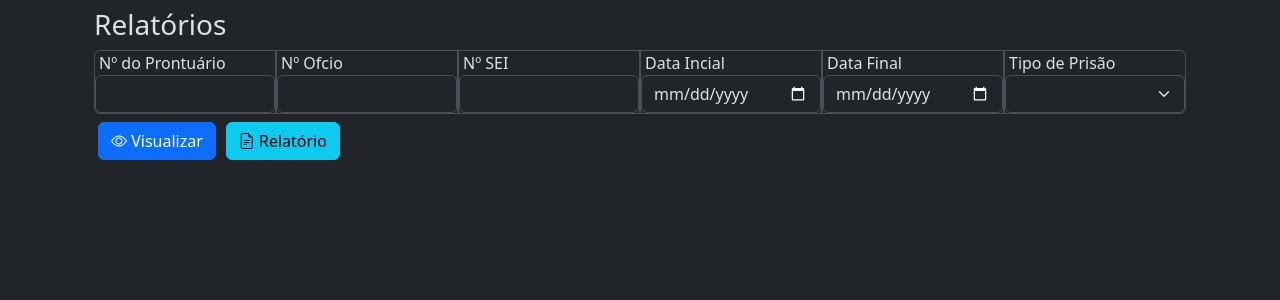
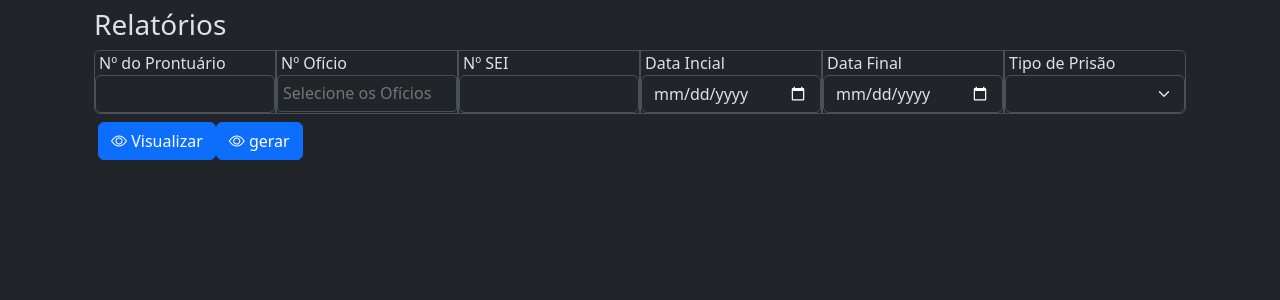
Before and after one commit to agneswanderlei/CREED-2, a Django app: page /relatorios/ in a window 1280 px wide. Shown: the part 56-356 px from the top of the page. Run offline with Django 5.2, Linux system fonts and the light colour scheme; some libraries are stand-ins or nearby versions.

Commit message:
tentando gerar pdf

```diff
--- a/app/templates/base.html
+++ b/app/templates/base.html
@@ -14,6 +14,10 @@
     <link href="https://cdn.jsdelivr.net/npm/select2@4.1.0-rc.0/dist/css/select2.min.css" rel="stylesheet" />
     <script src="https://code.jquery.com/jquery-3.6.0.min.js"></script>
     <script src="https://cdn.jsdelivr.net/npm/select2@4.1.0-rc.0/dist/js/select2.min.js"></script>
+    <!-- jschoices -->
+    <link rel="stylesheet" href="https://cdn.jsdelivr.net/npm/choices.js/public/assets/styles/choices.min.css">
+    <script src="https://cdn.jsdelivr.net/npm/choices.js/public/assets/scripts/choices.min.js"></script>
+
 
 
 </head>
--- /dev/null
+++ b/relatorios/templates/partials/oficios_options.html
@@ -0,0 +1,4 @@
+<option value="">Selecione os Ofícios</option>
+{% for oficio in oficios %}
+    <option value="{{ oficio.id }}">{{ oficio.n_oficios }}</option>
+{% endfor %}
--- a/relatorios/templates/relatorio_index.html
+++ b/relatorios/templates/relatorio_index.html
@@ -5,6 +5,7 @@
 {% endblock title %}
 
 {% block content %}
+
 <div class="container-fluid mt-5 align-content-center">
   <!-- Filtros -->
   <h3>Relatórios</h3>
@@ -14,12 +15,24 @@
       <div class="input-group">
         <div class="col- form-control ms-0 p-0">
           <label class="ms-1">Nº do Prontuário</label>
-          <input class="form-control" type="text" name="n_pront" id="n_pront" value="{{ request.GET.n_pront }}">
+          <input class="form-control" type="text" name="n_pront" id="n_pront"
+                 hx-get="{% url 'get_oficios' %}"
+                 hx-target="#n_oficio"
+                 hx-trigger="input changed delay:500ms"
+                 hx-include="[name=n_pront]" />
       </div>
       <div class="col- form-control ms-0 p-0">
-              <label class="ms-1">Nº Ofcio</label>
-              <input class="form-control" type="text" name="n_oficio" value="{{ request.GET.n_oficio }}">
+        <label class="ms-1">Nº Ofício</label>
+        <select class="form-select" name="n_oficio" id="n_oficio" multiple>
+            <option value="">Selecione os Ofícios</option>
+        </select>
       </div>
+      <!-- <div class="col form-control ms-0 p-0">
+        <label class="ms-1">Nº Ofício</label>
+        <select class="form-select" aria-label="Default select example" name="n_oficio" id="n_oficio" multiple>
+            <option value="">Selecione os Ofícios</option>
+        </select>
+      </div> -->
         <div class="col form-control ms-0 p-0 ">
             <label class="ps-1">Nº SEI</label>
             <input class="form-control" type="text" name="n_sei" value="{{ request.GET.n_sei }}">
@@ -57,9 +70,20 @@
                   hx-swap="innerHTML" data-bs-toggle="modal" data-bs-target="#ModalOficioDetail3">
                   <i class="bi bi-eye"></i> Visualizar
               </button>
-              <a href="" class="btn btn-info float-start" style="margin-left: 10px;">
+
+              <!-- <a href="{% url 'gerar_pdf' %}" class="btn btn-info float-start" style="margin-left: 10px;">
                   <i class="bi bi-file-earmark-text"></i> Relatório
+              </a> -->
+              <a
+                  class="btn btn-primary"
+                  hx-get="{% url 'gerar_pdf' %}"
+                  hx-target="#modal-content"
+                  hx-trigger="click"
+                  hx-include="closest form"
+                  >
+                  <i class="bi bi-eye"></i> gerar
               </a>
+
           </div>
       </div>
     </div>
@@ -94,7 +118,47 @@
 </div>
 
 <div id="modalteste"></div>
+<style>
 
+  /* Cor de fundo das opções */
+  .select2-container--default .select2-results__option {
+      background-color: #212529;
+      color: #cccccc;
+  }
 
+  .select2-container--default .select2-selection--multiple {
+      background-color: #212529;
+      color: #cccccc;
+      border: 1px solid #405057;
 
+  }
+  .select2-container--default .select2-selection__choice__display {
+
+      color: #212529;
+  }
+</style>
+<script>
+  $(document).ready(function() {
+      $('#n_oficio').select2({
+          placeholder: "Selecione os Ofícios", // Placeholder do campo
+          allowClear: true, // Permite limpar a seleção
+          width: '100%' // Ajusta a largura para se integrar ao Bootstrap
+      });
+  });
+</script>
+<script>
+  document.body.addEventListener("htmx:afterSwap", (event) => {
+    if (event.detail.target.id === "n_oficio") {
+        // Destroi a instância existente do Select2 (se houver)
+        $('#n_oficio').select2('destroy');
+
+        // Inicializa novamente o Select2
+        $('#n_oficio').select2({
+            placeholder: "Selecione os Ofícios",
+            allowClear: true,
+            width: '100%'
+        });
+    }
+  });
+</script>
 {% endblock content %}
--- a/relatorios/urls.py
+++ b/relatorios/urls.py
@@ -4,6 +4,7 @@ from . import views
 urlpatterns = [
     path('relatorios/', views.relatoriohome, name='relatorio'),
     path('relatorios/detail/', views.relatorio_detail, name='relatorio_detail'),
-
+    path("get-oficios/", views.get_oficios, name="get_oficios"),
+    path("gerar-pdf/", views.gerar_pdf, name="gerar_pdf"),
 
 ]
--- a/relatorios/views.py
+++ b/relatorios/views.py
@@ -1,29 +1,136 @@
 from django.shortcuts import render
-from django.views.generic import ListView, DetailView
 from oficios.models import Oficios
-from django.shortcuts import get_object_or_404, render
 from presos.models import Presos
+
+from reportlab.lib.pagesizes import letter
+from reportlab.lib import colors
+from reportlab.pdfgen import canvas
+from django.http import HttpResponse
+from datetime import datetime
 
 
 def relatoriohome(request):
     presos = Presos.objects.all()
     return render(request, 'relatorio_index.html',  {'preso': presos})
 
-
 def relatorio_detail(request):
     if request.method == 'POST':
-        n_pront = request.POST.get('n_pront')  # Obtém o Nº do Prontuário
-        presos = Presos.objects.filter(number_doc__exact=n_pront).first()  # Busca o preso correspondente
+        # Obtém os dados dos campos do formulário
+        n_pront = request.POST.get('n_pront')  # Nº do Prontuário
+        n_oficio = request.POST.getlist('n_oficio')  # IDs dos Ofícios selecionados (multi-select)
+        n_sei = request.POST.get('n_sei')  # Nº SEI
+        date_send1 = request.POST.get('date_send1')  # Data Inicial
+        date_send2 = request.POST.get('date_send2')  # Data Final
+        tipo_prisao = request.POST.get('tipo_prisao')  # Tipo de Prisão
 
-        # Busca os ofícios relacionados ao preso
-        oficios = Oficios.objects.filter(n_pront_presos__number_doc__exact=n_pront)
+        # Inicializa o queryset com todos os ofícios
+        oficios = Oficios.objects.all()
 
-        print(f'Preso: {presos}')
-        print(f'Ofícios: {oficios}')
+        # Aplica os filtros dinamicamente
+        if n_pront:
+            oficios = oficios.filter(n_pront_presos__number_doc__exact=n_pront)
 
+        if n_oficio:
+            oficios = oficios.filter(id__in=n_oficio)  # Filtra pelos IDs dos ofícios selecionados
+
+        if n_sei:
+            oficios = oficios.filter(n_sei__icontains=n_sei)  # Busca parcial pelo Nº SEI
+
+        if date_send1 and date_send2:
+            oficios = oficios.filter(date_send__range=[date_send1, date_send2])  # Filtra por intervalo de datas
+
+        elif date_send1:  # Apenas data inicial
+            oficios = oficios.filter(date_send__gte=date_send1)
+
+        elif date_send2:  # Apenas data final
+            oficios = oficios.filter(date_send__lte=date_send2)
+
+        if tipo_prisao:
+            oficios = oficios.filter(tipo_prisao__exact=tipo_prisao)  # Filtra pelo tipo de prisão
+
+        # Busca o preso correspondente (se necessário)
+        presos = Presos.objects.filter(number_doc__exact=n_pront).first() if n_pront else None
+
+
+        # Renderiza os dados filtrados para o template
         return render(request, 'partials/presos_detail.html', {
             'preso': presos,  # Passa o preso para o contexto
-            'oficios': oficios  # Passa os ofícios associados
+            'oficios': oficios  # Passa os ofícios filtrados
         })
 
     return render(request, 'partials/presos_detail.html')
+
+# def relatorio_detail(request):
+#     if request.method == 'POST':
+#         n_pront = request.POST.get('n_pront')  # Obtém o Nº do Prontuário
+#         presos = Presos.objects.filter(number_doc__exact=n_pront).first()  # Busca o preso correspondente
+
+#         # Busca os ofícios relacionados ao preso
+#         oficios = Oficios.objects.filter(n_pront_presos__number_doc__exact=n_pront)
+
+#         print(f'Preso: {presos}')
+#         print(f'Ofícios: {oficios}')
+
+#         return render(request, 'partials/presos_detail.html', {
+#             'preso': presos,  # Passa o preso para o contexto
+#             'oficios': oficios  # Passa os ofícios associados
+#         })
+
+#     return render(request, 'partials/presos_detail.html')
+
+
+
+def get_oficios(request):
+    n_pront = request.GET.get("n_pront")
+    if n_pront:
+        # Filtra os ofícios vinculados ao número de prontuário
+        oficios = Oficios.objects.filter(n_pront_presos__number_doc=n_pront)
+        return render(request, "partials/oficios_options.html", {"oficios": oficios})
+    return render(request, "partials/oficios_options.html", {"oficios": []})
+
+
+
+
+def gerar_pdf(request):
+    if request.method == 'GET':
+        n_pront = request.GET.get('n_pront')
+        print(f'teste {n_pront}')
+
+        # Configura o tipo de arquivo como PDF
+        response = HttpResponse(content_type='application/pdf')
+        response['Content-Disposition'] = 'attachment; filename="meu_relatorio.pdf"'
+
+        # Cria o canvas para desenhar o PDF
+        c = canvas.Canvas(response, pagesize=letter)
+
+        # Define o tamanho da página
+        largura, altura = letter
+        data = datetime.now().strftime("%d/%m/%Y")
+        # Obtém o número do prontuário do formulário
+        # n_pront = request.GET.get('n_pront')
+        print(n_pront)
+
+        # Busca o preso no banco de dados
+        preso = Presos.objects.filter(number_doc=n_pront).first()
+        nome_preso = preso.name_full if preso else "Preso não encontrado"
+
+
+        # Adiciona um título no topo do PDF
+        c.setFont("Helvetica-Bold", 14)
+        c.drawString(30, altura - 30, "RELATÓRIO DE PRISIONEIROS")
+        c.setFont("Helvetica", 10)
+        c.drawString(30, altura - 50, "Gerado por: Sistema de Gestão Prisional")
+        c.drawString(30, altura - 65, f"Data: {data}")  # Pode ser dinâmico
+
+
+        # Adiciona texto no PDF
+        c.setFont("Helvetica-Bold", 12)
+        c.drawString(30, altura - 100, "Ficha do prisioneiro")
+
+        # Adiciona uma linha horizontal
+        c.line(30, altura - 110, largura - 30, altura - 110)
+        c.drawString(30, altura - 120, f"Nome do preso: {nome_preso}")  # Pode ser dinâmico
+        # Finaliza o PDF
+        c.save()
+
+    return response
```
Also changed, not shown: db.sqlite3, requeriments.txt (renamed from requetiments.txt). Lines whose indentation alone changed are shown as unchanged.
